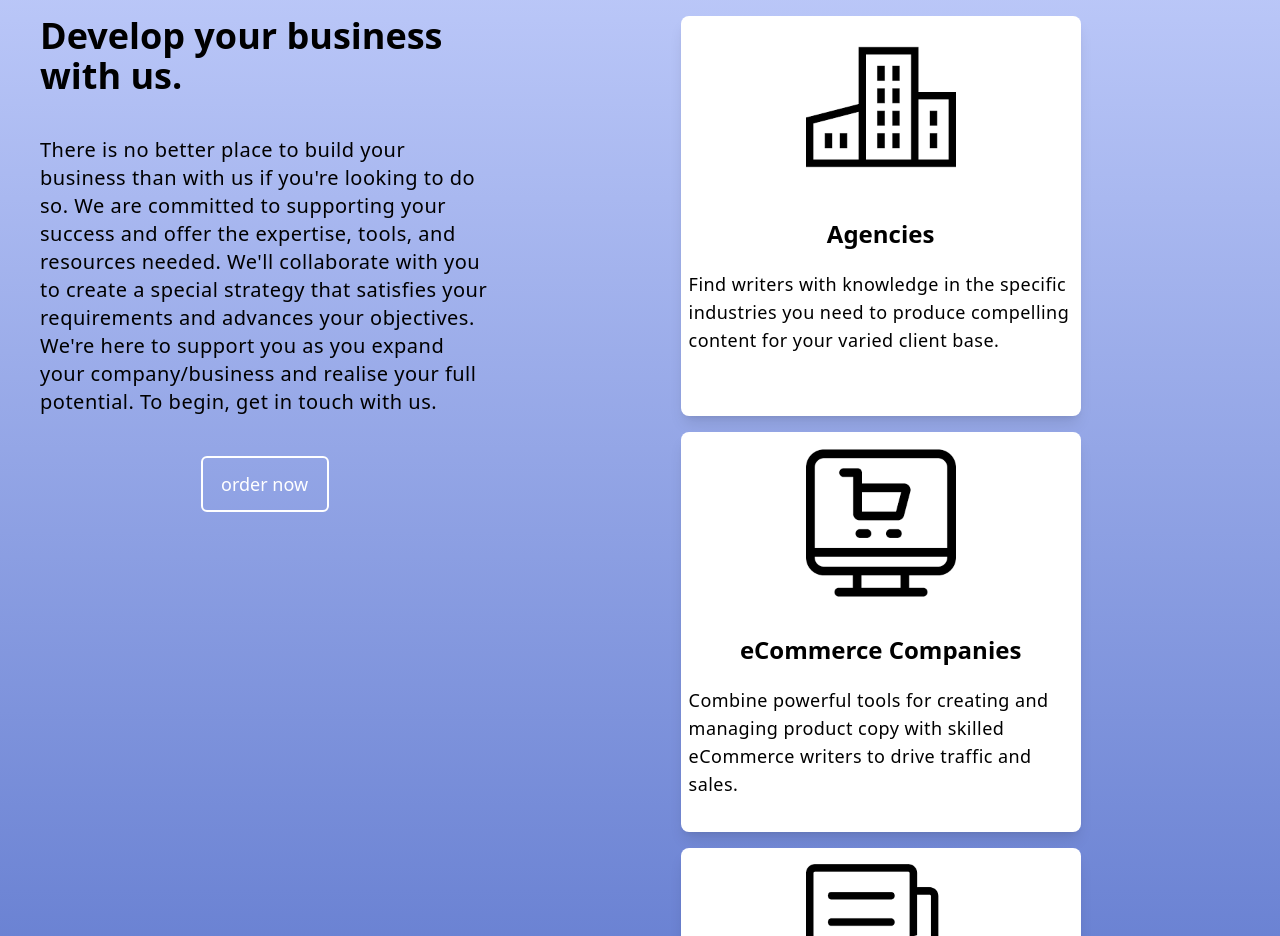
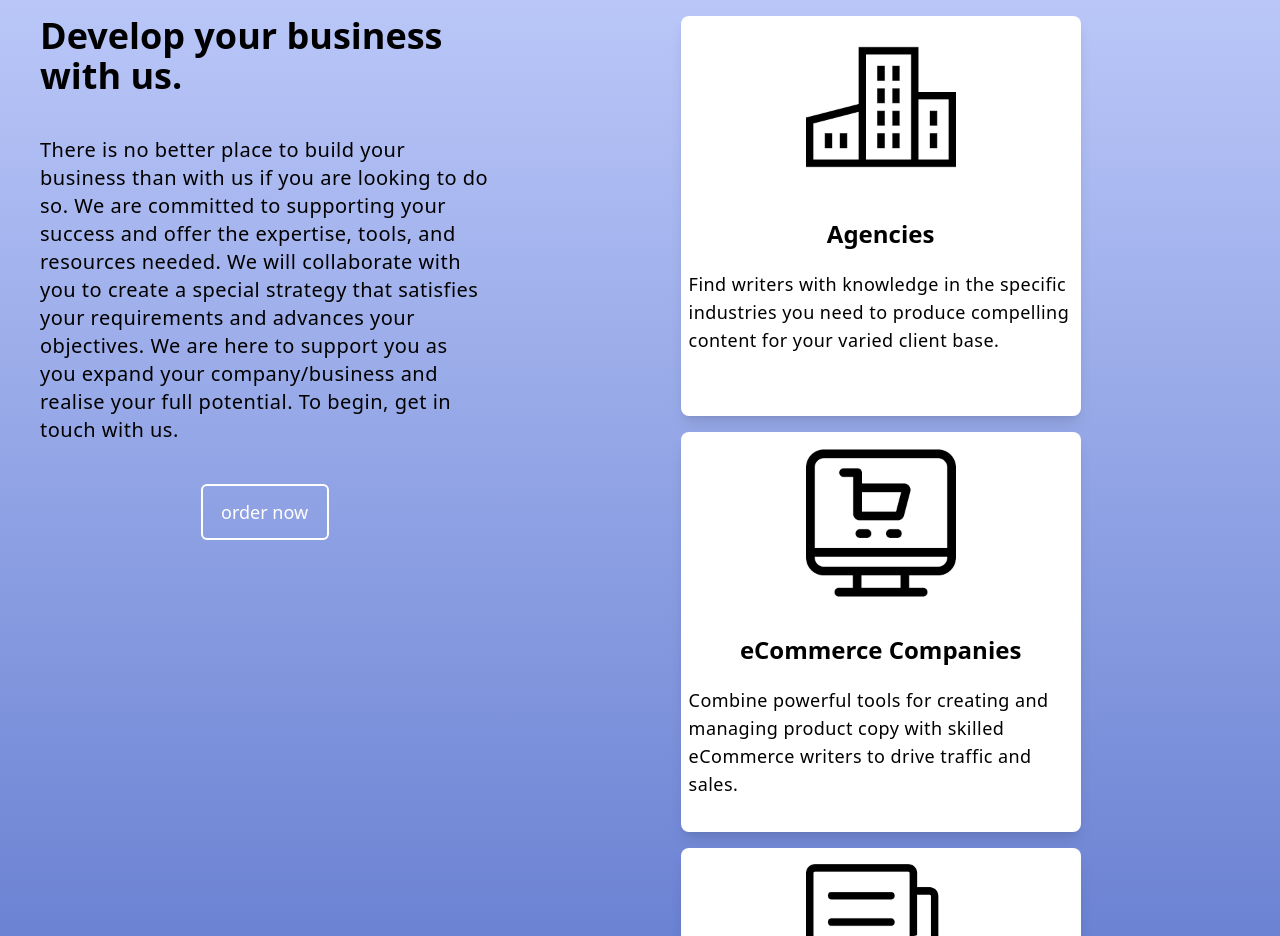
Before and after one commit to wajahatabbas27/Trizent, a Next.js app: page / in a window 1280 px wide. Shown: the part 960-1896 px from the top of the page. Built offline with nearby package versions, Linux system fonts and the light colour scheme.

Commit message:
updated the errors

```diff
--- a/components/Business.js
+++ b/components/Business.js
@@ -38,11 +38,11 @@ const Business = () => {
       <div className='lg:w-[1000px] flex flex-col items-center space-y-10'>
         <h1 className='text-4xl font-bold'>Develop your business with us.</h1>
         <p className=' text-xl tracking-wide'>
-          There is no better place to build your business than with us if you're
+          There is no better place to build your business than with us if you are
           looking to do so. We are committed to supporting your success and
-          offer the expertise, tools, and resources needed. We'll collaborate
+          offer the expertise, tools, and resources needed. We will collaborate
           with you to create a special strategy that satisfies your requirements
-          and advances your objectives. We're here to support you as you expand
+          and advances your objectives. We are here to support you as you expand
           your company/business and realise your full potential. To begin, get
           in touch with us.
         </p>
--- a/components/MainScreen.js
+++ b/components/MainScreen.js
@@ -31,16 +31,16 @@ const Home = () => {
           A better way to get work done
         </motion.p>
         <h1 className='text-4xl sm:text-5xl font-bold text-black nameBackground '>
-          "CONTENT IS KEY TO SUCCESS!"
+          &quot;CONTENT IS KEY TO SUCCESS!&quot;
         </h1>
         <h2 className='text-4xl sm:text-7xl font-bold text-black skillBackground sm:overflow-x-hidden overflow-y-hidden'>
           {text}
           <Cursor cursorColor='#FF1493' />
         </h2>
         <p className='text-black py-4 max-w-[700px]'>
-          I'm a full-stack developer specializing in building (and occasionally
-          designing) exceptional digital experiences. Currently, I'm focused on
-          building responsive full-stack web applications.
+          I&apos;m a full-stack developer specializing in building (and
+          occasionally designing) exceptional digital experiences. Currently,
+          I&apos;m focused on building responsive full-stack web applications.
         </p>
         <div>
           <motion.button
--- a/pages/login.js
+++ b/pages/login.js
@@ -1,8 +1,8 @@
-import { useRouter } from "next/router";
 import React, { useState } from "react";
+// import { useRouter } from "next/router";
 
 const login = () => {
-  const router = useRouter();
+  // const router = useRouter();
   const [user, setUser] = useState({
     email: "",
     password: "",
--- a/pages/signup.js
+++ b/pages/signup.js
@@ -1,8 +1,8 @@
 import React, { useState } from "react";
-import { useRouter } from "next/router";
+// import { useRouter } from "next/router";
 
 const signup = () => {
-  const router = useRouter();
+  // const router = useRouter();
 
   const [user, setUser] = useState({
     name: "",
```
